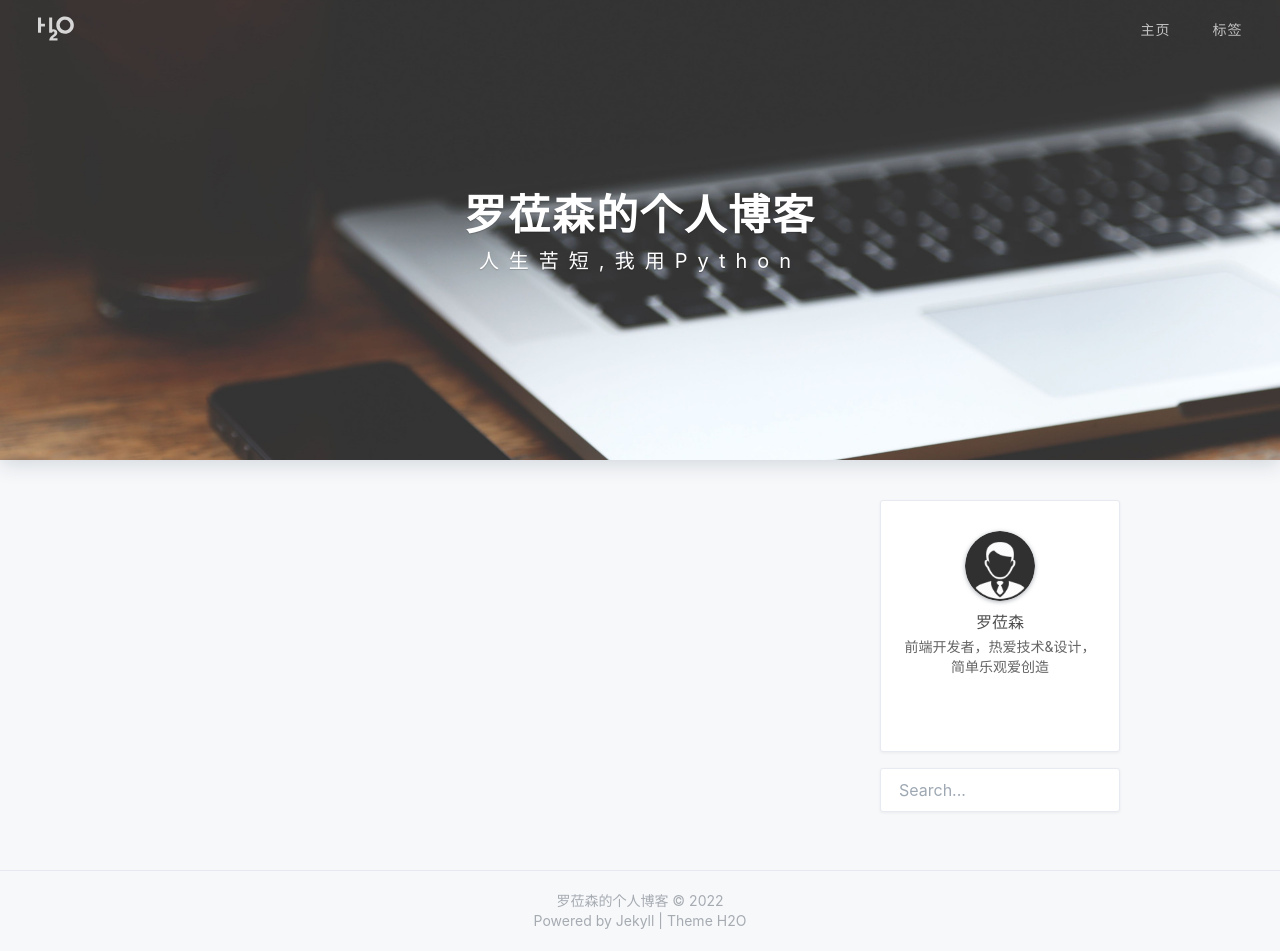
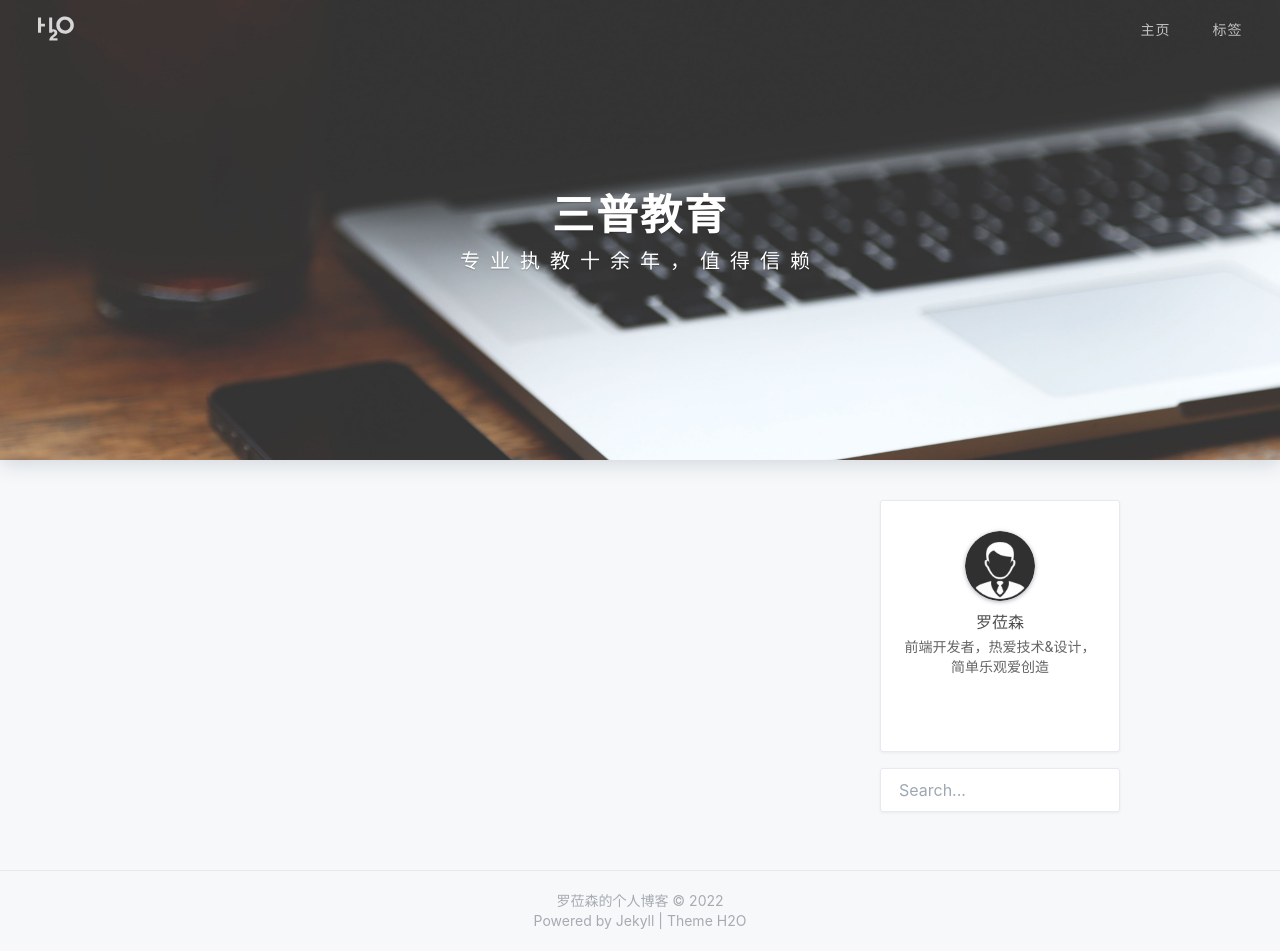
Before and after one commit to xuntengshangmao/xuntengshangmao.github.io, a Jekyll site: the page built from index.html, in a window 1280 px wide and 951 px high. Built offline with Jekyll 4.4.1, drawn with Linux system fonts in a browser that asks for light colours; nearby versions of some CDN libraries; the list of posts is cut into pages by our own code; a style sheet for code colours, icons or effects is not loaded.

Commit message:
Update index.html

```diff
--- a/index.html
+++ b/index.html
@@ -1,7 +1,7 @@
 ---
 layout: default
-home-title: 罗莅森的个人博客
-description: 人生苦短,我用Python
+home-title: 三普教育
+description: 专业执教十余年，值得信赖
 header-img: assets/img/banner.jpg
 ---
 
```
